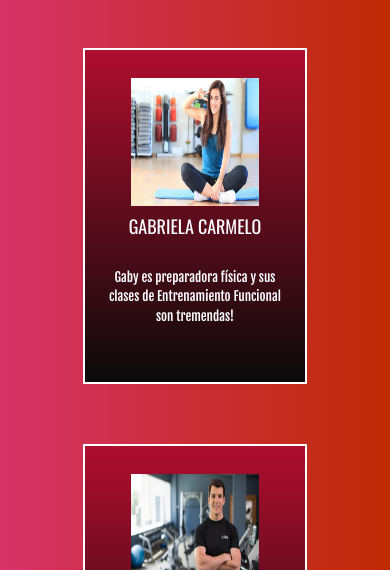
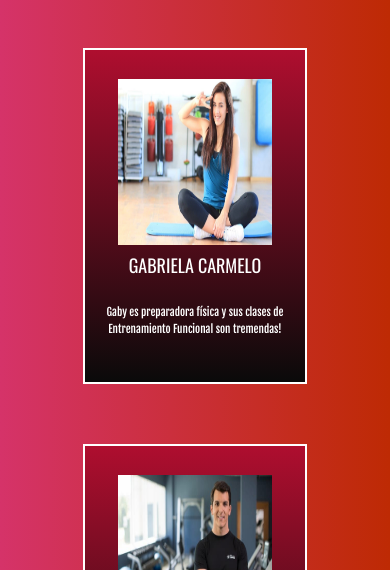
Before and after one commit to CandeArra/Fitnes-Club---Candelaria-Agostina-Arra, a website: page paginas/nosotros.html in a window 390 px wide. Shown: the part 274-844 px from the top of the page. Drawn offline with nearby package versions, Linux system fonts and the light colour scheme; files whose address does not match are found by name; a web font is replaced by a local one.

Commit message:
Proyecto Coder finalizado

```diff
--- a/scss/_index.scss
+++ b/scss/_index.scss
@@ -213,6 +213,7 @@ footer {
         .container__footer--derechos {
             font-family:map-get($textos,texto2);
             font-weight: bold;
+            margin: 0px 4px;
         }
 
         .email, .tel {
--- a/scss/_nosotros.scss
+++ b/scss/_nosotros.scss
@@ -35,9 +35,10 @@
 		background-image: linear-gradient(to bottom, map-get($colores,rosaV2), map-get($colores,negroV2));
 	}
 
+
 	img {
-		width: 18rem;
-		height: 18rem;
+		width:70%;
+		height: 50%;
 		margin-top: 20px;
 	}
 
@@ -45,7 +46,7 @@
 		font-size: 28px;
 		text-transform: uppercase;
 		font-family: map-get($textos,texto5);
-		margin: 10px 0;
+		margin-top: 10px;
 		color: map-get($colores,blanco);
 	}
 
@@ -67,11 +68,7 @@
 	.div__entrenadores {
 		width: 22rem;
 		height: 29rem;
-		img {
-			width: 14rem;
-			height: 14rem;
-			margin-top: 16px;
-		}
+
 	}
 }
 
@@ -83,11 +80,7 @@
 	.div__entrenadores {
 		width: 19rem;
 		height: 26rem;
-		img {
-			width: 11rem;
-			height: 11rem;
-			margin-top: 13px;
-		}
+
 		h3 {
 			font-size: 22px;
 		}
@@ -105,11 +98,7 @@
 	.div__entrenadores {
 		width: 16rem;
 		height: 23rem;
-		img {
-			width: 10rem;
-			height: 10rem;
-			margin-top: 10px;
-		}
+
 		h3 {
 			font-size: 20px;
 		}
@@ -123,16 +112,12 @@
 	.div__entrenadores {
 		width: 14rem;
 		height: 21rem;
-		img {
-			width: 8rem;
-			height: 8rem;
-			margin-top: 8px;
-		}
+
 		h3 {
 			font-size: 18px;
 		}
 		p {
-			font-size: 13px;
+			font-size: 11px;
 		}
 	}
 }
```
Also changed, not shown: paginas/sedes.html (+1 -1 lines), css/style.css, 1 other file.
